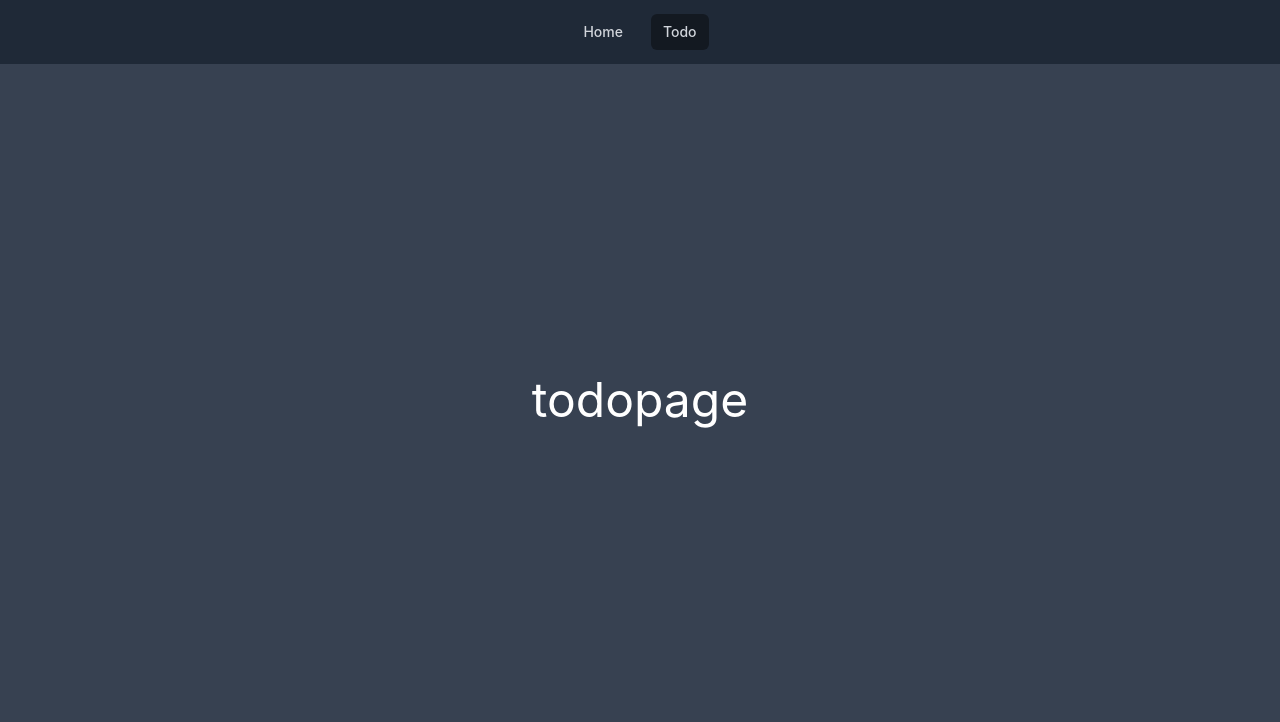
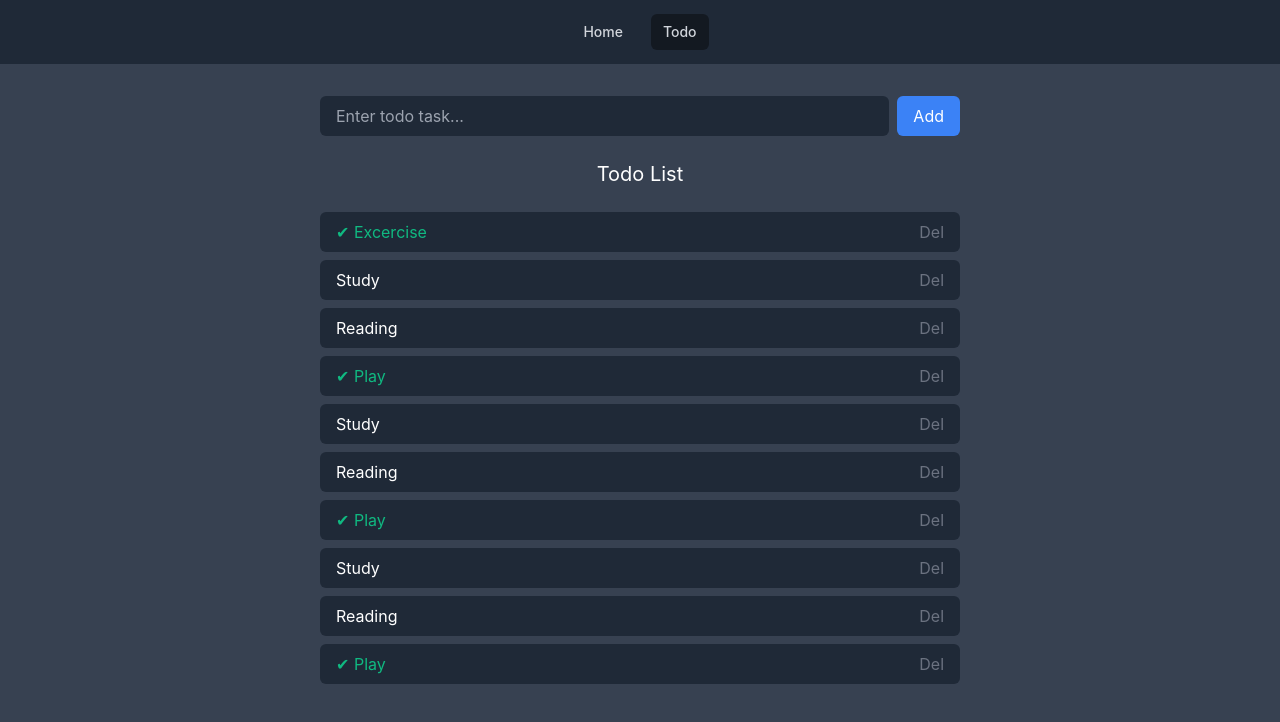
Before and after one commit to akio777/react-todo, a React (Create React App) app: page /todo in a window 1280 px wide. Shown: the top 722 px of the page. Built offline with nearby package versions, Linux system fonts and the light colour scheme.

Commit message:
Todo page with mockups

```diff
--- a/src/pages/Todo.jsx
+++ b/src/pages/Todo.jsx
@@ -1,9 +1,32 @@
 import React from 'react'
+import List from '../components/List'
 
 export default function Todo() {
+  const a = [
+    { str: "Excercise", finished: true },
+    { str: "Study", finished: false },
+    { str: "Reading", finished: false },
+    { str: "Play", finished: true },
+    { str: "Study", finished: false },
+    { str: "Reading", finished: false },
+    { str: "Play", finished: true },
+    { str: "Study", finished: false },
+    { str: "Reading", finished: false },
+    { str: "Play", finished: true },
+  ]
   return (
-    <div className="bg-gray-700 min-h-screen flex justify-center items-center">
-      <h1 className="text-white text-5xl">todopage</h1>
+    <div className="bg-gray-700 min-h-screen">
+      <div className="wrapper flex flex-col flex-wrap justify-center items-center">
+        <div className="input-group flex w-2/4 mt-24">
+          <input type="text" className="todo flex-auto bg-gray-800 px-4 py-2 rounded-md text-white border-gray-300 focus:outline-none" placeholder="Enter todo task..." />
+          <button className="add-btn flex bg-blue-500 px-4 py-2 ml-2 rounded-md text-white transition-all hover:bg-blue-600 focus:outline-none">Add</button>
+        </div>
+        <h1 className="flex mt-6 text-xl text-white ">Todo List</h1>
+        <div className="list-container mt-6 w-2/4">
+          {a.map((ele, i) => <List str={ele.str} finished={ele.finished} />)}
+        </div>
+      </div>
+
     </div>
   )
 }
```
